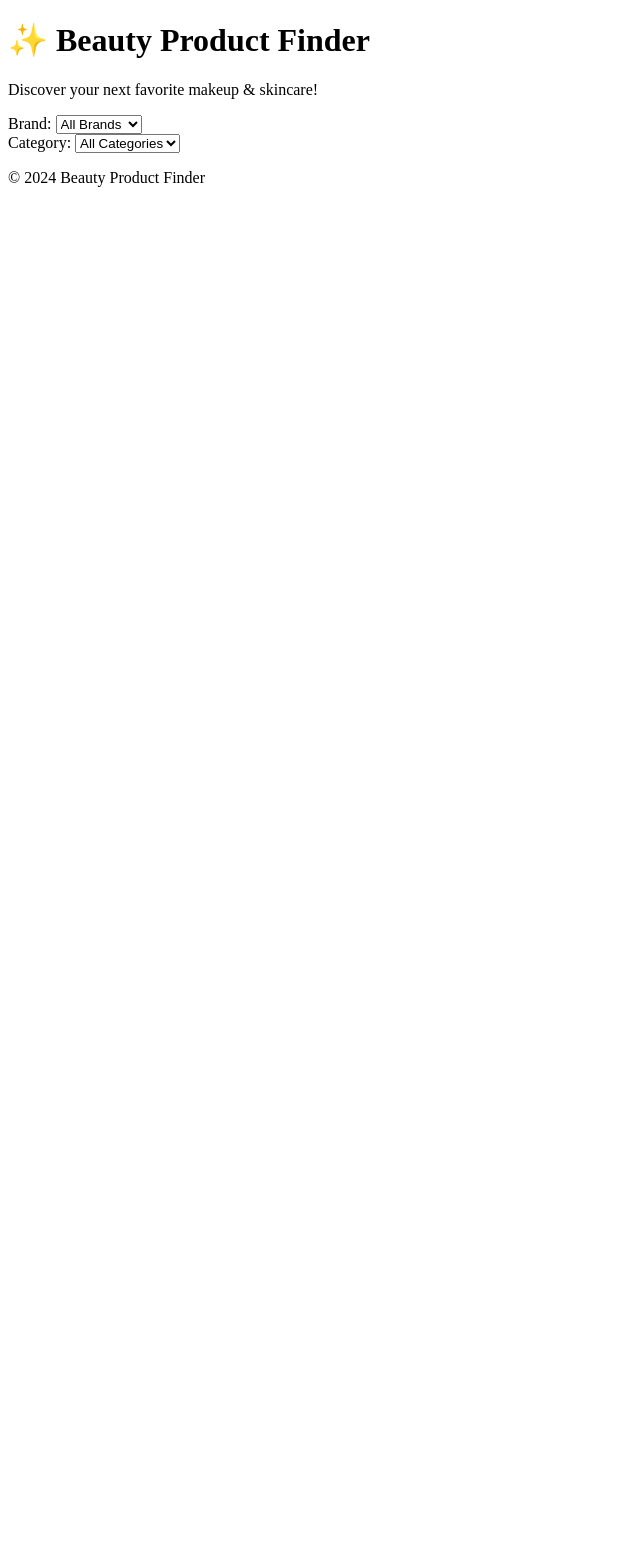
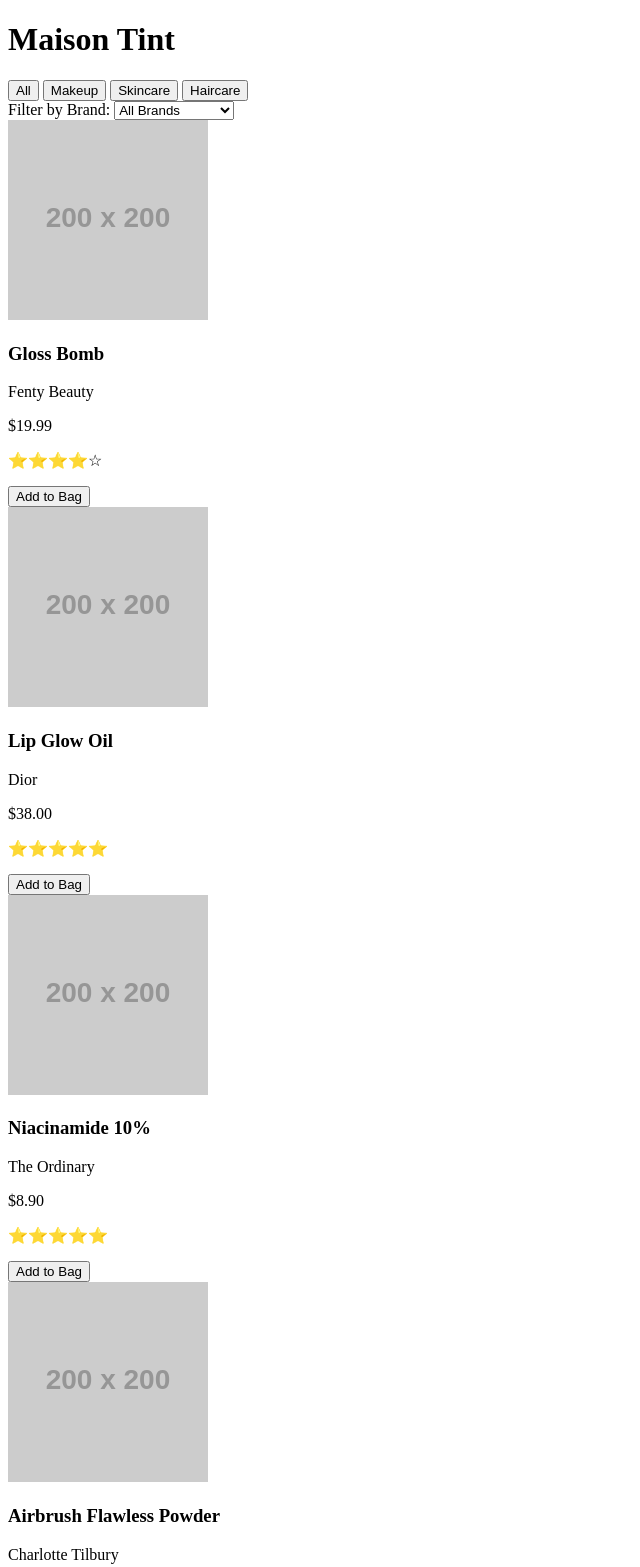
Before and after one commit to Ryangeo007/beauty-website, a plain HTML site: page index.html in a window 1280 px wide. Shown: the top 1567 px of the page, without its empty margins (0-640 px from the left). Before the commit the page ends 800 px from the top, so only its background shows below. Drawn offline with Linux system fonts and the light colour scheme; placeholder pictures from the web are drawn by us.

Commit message:
Update index.html

```diff
--- a/index.html
+++ b/index.html
@@ -1,45 +1,92 @@
 <!DOCTYPE html>
 <html lang="en">
 <head>
-    <meta charset="UTF-8">
-    <meta name="viewport" content="width=device-width, initial-scale=1.0">
-    <title>Beauty Product Finder</title>
-    <link rel="stylesheet" href="styles.css">
+  <meta charset="UTF-8" />
+  <meta name="viewport" content="width=device-width, initial-scale=1.0"/>
+  <title>Maison Tint</title>
+  <link rel="stylesheet" href="style.css" />
+  <link href="https://fonts.googleapis.com/css2?family=Poppins:wght@400;600&display=swap" rel="stylesheet" />
 </head>
 <body>
   <header>
-        <h1>✨ Beauty Product Finder</h1>
-        <p>Discover your next favorite makeup & skincare!</p>
+    <h1>Maison Tint</h1>
+    <nav>
+      <button onclick="filterCategory('all')">All</button>
+      <button onclick="filterCategory('makeup')">Makeup</button>
+      <button onclick="filterCategory('skincare')">Skincare</button>
+      <button onclick="filterCategory('haircare')">Haircare</button>
+    </nav>
   </header>
 
-    <div class="filters">
-        <div class="filter-group">
-            <label for="brand-filter">Brand:</label>
-            <select id="brand-filter">
+  <section id="brand-filter">
+    <label for="brand-select">Filter by Brand:</label>
+    <select id="brand-select" onchange="filterBrand(this.value)">
       <option value="all">All Brands</option>
-                <option value="maybelline">Maybelline</option>
-                <option value="loreal">L'Oréal</option>
-                <option value="mac">MAC</option>
+      <option value="dior">Dior</option>
+      <option value="chanel">Chanel</option>
+      <option value="fenty">Fenty Beauty</option>
+      <option value="theordinary">The Ordinary</option>
+      <option value="esteelauder">Estée Lauder</option>
+      <option value="ct">Charlotte Tilbury</option>
     </select>
+  </section>
+
+  <main id="product-gallery">
+    <!-- Product cards -->
+    <div class="product-card" data-category="makeup" data-brand="fenty">
+      <img src="https://via.placeholder.com/200x200.png?text=Fenty+Gloss" alt="Fenty Gloss Bomb" />
+      <h3>Gloss Bomb</h3>
+      <p>Fenty Beauty</p>
+      <p>$19.99</p>
+      <p>⭐⭐⭐⭐☆</p>
+      <button>Add to Bag</button>
     </div>
 
-        <div class="filter-group">
-            <label for="category-filter">Category:</label>
-            <select id="category-filter">
-                <option value="all">All Categories</option>
-                <option value="makeup">Makeup</option>
-                <option value="skincare">Skincare</option>
-            </select>
-        </div>
+    <div class="product-card" data-category="makeup" data-brand="dior">
+      <img src="https://via.placeholder.com/200x200.png?text=Dior+Lip+Oil" alt="Dior Lip Glow Oil" />
+      <h3>Lip Glow Oil</h3>
+      <p>Dior</p>
+      <p>$38.00</p>
+      <p>⭐⭐⭐⭐⭐</p>
+      <button>Add to Bag</button>
     </div>
 
-    <div class="product-grid" id="product-container">
-        <!-- Products load here -->
+    <div class="product-card" data-category="skincare" data-brand="theordinary">
+      <img src="https://via.placeholder.com/200x200.png?text=The+Ordinary+Niacinamide" alt="The Ordinary Niacinamide" />
+      <h3>Niacinamide 10%</h3>
+      <p>The Ordinary</p>
+      <p>$8.90</p>
+      <p>⭐⭐⭐⭐⭐</p>
+      <button>Add to Bag</button>
     </div>
 
-    <footer>
-        <p>© 2024 Beauty Product Finder</p>
-    </footer>
+    <div class="product-card" data-category="makeup" data-brand="ct">
+      <img src="https://via.placeholder.com/200x200.png?text=CT+Airbrush+Powder" alt="Charlotte Tilbury Powder" />
+      <h3>Airbrush Flawless Powder</h3>
+      <p>Charlotte Tilbury</p>
+      <p>$48.00</p>
+      <p>⭐⭐⭐⭐⭐</p>
+      <button>Add to Bag</button>
+    </div>
+
+    <div class="product-card" data-category="skincare" data-brand="esteelauder">
+      <img src="https://via.placeholder.com/200x200.png?text=Estee+Lauder+Serum" alt="Estee Lauder Serum" />
+      <h3>Advanced Night Repair</h3>
+      <p>Estée Lauder</p>
+      <p>$79.00</p>
+      <p>⭐⭐⭐⭐⭐</p>
+      <button>Add to Bag</button>
+    </div>
+
+    <div class="product-card" data-category="makeup" data-brand="chanel">
+      <img src="https://via.placeholder.com/200x200.png?text=Chanel+Foundation" alt="Chanel Foundation" />
+      <h3>Les Beiges Foundation</h3>
+      <p>Chanel</p>
+      <p>$65.00</p>
+      <p>⭐⭐⭐⭐☆</p>
+      <button>Add to Bag</button>
+    </div>
+  </main>
 
   <script src="script.js"></script>
 </body>
```
Lines whose indentation alone changed are shown as unchanged.
